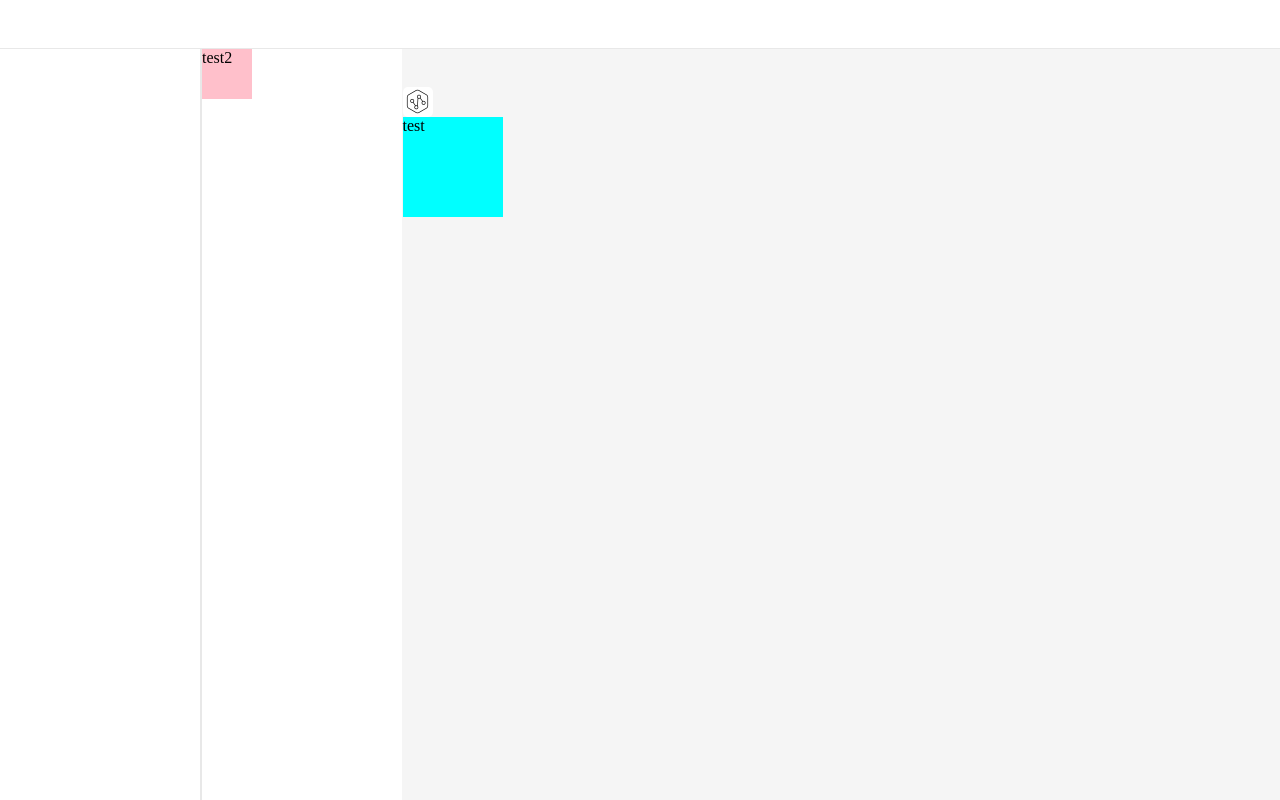
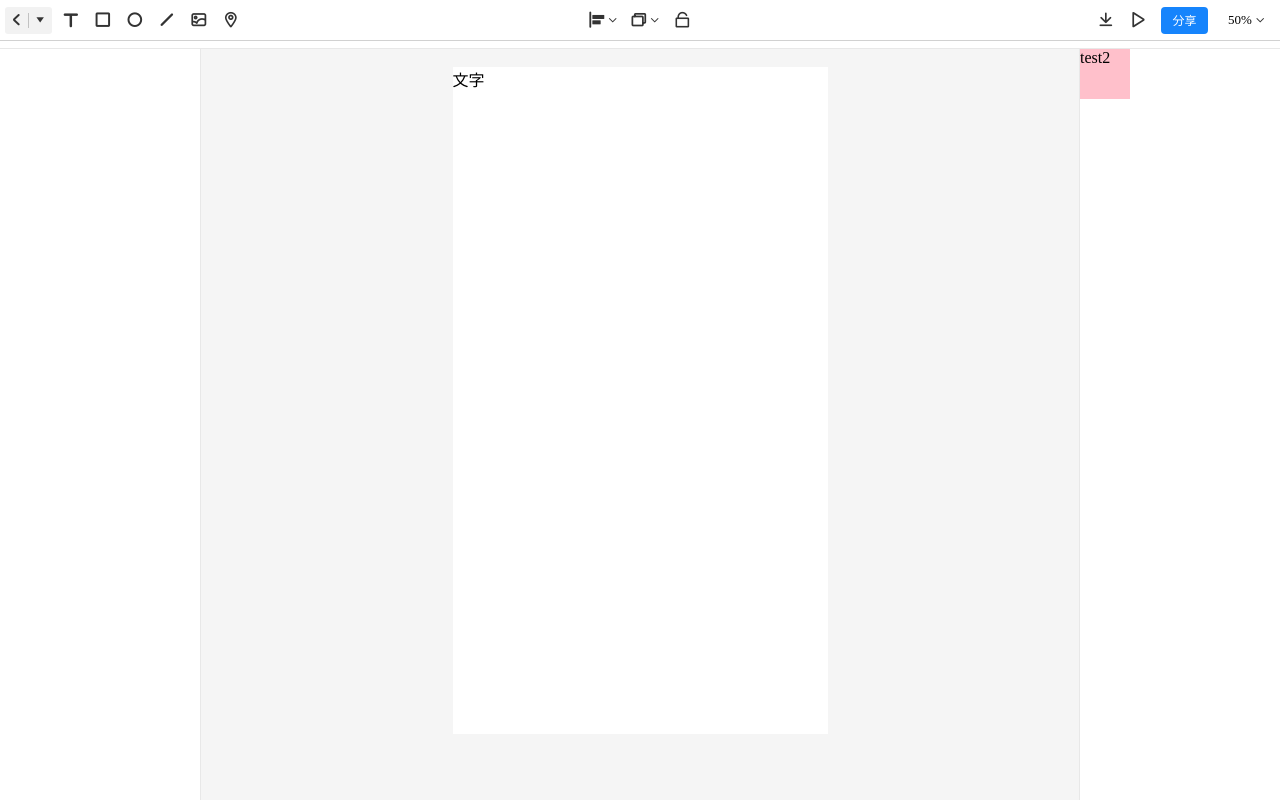
Before and after one commit to V-Gamer/lowCode, a Vue app: page /editPage in a window 1280 px wide. Built offline with nearby package versions, Linux system fonts and the light colour scheme.

Commit message:
修复组件拖动bug

```diff
--- a/src/components/component.vue
+++ b/src/components/component.vue
@@ -7,8 +7,6 @@
         :element="element"
         :style="{
           ...cmptStyle,
-          width: cmptStyle.width + 'px' || 'auto',
-          height: cmptStyle.height + 'px' || 'auto',
         }"
       ></vText>
     </template>
--- a/src/components/shape.vue
+++ b/src/components/shape.vue
@@ -4,17 +4,13 @@
     :style="{
       ...defaultStyle,
       'z-index': zIndex,
-      width: defaultStyle.width + 'px' || 'auto',
-      height: defaultStyle.height + 'px' || 'auto',
-      top: defaultStyle.top + 'px' || '',
-      left: defaultStyle.left + 'px' || '',
     }"
   >
     <div
       class="shape"
       :class="{ 'shape-active': active }"
       @click="fn_selectCurComponent(zIndex)"
-      @mousedown="fn_handleMouseDown"
+      @mousedown="fn_handleMouseDown($event)"
       @contextmenu="fn_handleContextmenu"
     >
       <div
@@ -79,8 +75,6 @@ export default {
         editMode: "edit",
       });
     },
-    // 按下鼠标事件
-    fn_handleMouseDown() {},
     // 用户点击组件时间事件
     fn_handleContextmenu() {},
     // 获取各个点的style
@@ -138,11 +132,11 @@ export default {
       // 获取默认样式
       const defaultStyle = { ...this.defaultStyle };
       let { height, width, top, left } = defaultStyle; // 组件的基本样式
-      height = Number(height);
-      width = Number(width);
-      top = Number(top);
-      left = Number(left);
-      console.log(top, left);
+      height = parseFloat(height);
+      width = parseFloat(width);
+      top = parseFloat(top);
+      left = parseFloat(left);
+      // console.log(top, left);
       const startX = mouseEvent.clientX; // 鼠标位置
       const startY = mouseEvent.clientY; // 鼠标位置
 
@@ -160,12 +154,12 @@ export default {
         const distanceY1 = startY - clientY;
         const distanceX1 = startX - clientX;
         if (name == "upperMiddle" || name == "lowerMiddle") {
-          defaultStyle.height = newHeight > 0 ? newHeight : 0;
+          defaultStyle.height = newHeight > 0 ? newHeight + "px" : 0;
         } else if (name == "middleLeft" || name == "middleRight") {
-          defaultStyle.width = newWidth > 0 ? newWidth : 0;
+          defaultStyle.width = newWidth > 0 ? newWidth + "px" : 0;
         } else {
-          defaultStyle.height = newHeight > 0 ? newHeight : 0;
-          defaultStyle.width = newWidth > 0 ? newWidth : 0;
+          defaultStyle.height = newHeight > 0 ? newHeight + "px" : 0;
+          defaultStyle.width = newWidth > 0 ? newWidth + "px" : 0;
         }
 
         // 移动点
@@ -173,15 +167,17 @@ export default {
           defaultStyle.top = newTop;
           defaultStyle.left = newLeft;
           defaultStyle.height =
-            distanceY1 + height > 0 ? distanceY1 + height : 0;
-          defaultStyle.width = distanceX1 + width > 0 ? distanceX1 + width : 0;
+            distanceY1 + height > 0 ? distanceY1 + height + "px" : 0;
+          defaultStyle.width =
+            distanceX1 + width > 0 ? distanceX1 + width + "px" : 0;
         } else if (name == "upperMiddle" || name == "upperRight") {
-          defaultStyle.top = newTop;
+          defaultStyle.top = newTop + "px";
           defaultStyle.height =
-            distanceY1 + height > 0 ? distanceY1 + height : 0;
+            distanceY1 + height > 0 ? distanceY1 + height + "px" : 0;
         } else if (name == "middleLeft" || name == "lowerLeft") {
-          defaultStyle.left = newLeft;
-          defaultStyle.width = distanceX1 + width > 0 ? distanceX1 + width : 0;
+          defaultStyle.left = newLeft + "px";
+          defaultStyle.width =
+            distanceX1 + width > 0 ? distanceX1 + width + "px" : 0;
         }
         // console.log(, startY); // 331 136
 
@@ -196,6 +192,34 @@ export default {
         // needSave &&
       };
 
+      document.addEventListener("mousemove", move);
+      document.addEventListener("mouseup", up);
+    },
+    // 按下鼠标事件
+    fn_handleMouseDown(e) {
+      if (this.zIndex == null) return;
+      e.preventDefault();
+      e.stopPropagation();
+
+      const defaultStyle = { ...this.defaultStyle };
+      const startY = e.clientY;
+      const startX = e.clientX;
+      const startTop = parseFloat(defaultStyle.top);
+      const startLeft = parseFloat(defaultStyle.left);
+
+      //拖动
+      const move = (moveEvent) => {
+        const currX = moveEvent.clientX;
+        const currY = moveEvent.clientY;
+        defaultStyle.top = currY - startY + startTop + "px";
+        defaultStyle.left = currX - startX + startLeft + "px";
+        this.$store.commit("componentData/fn_setComponentStyle", defaultStyle);
+      };
+      //拖动结束
+      const up = () => {
+        document.removeEventListener("mousemove", move);
+        document.removeEventListener("mouseup", up);
+      };
       document.addEventListener("mousemove", move);
       document.addEventListener("mouseup", up);
     },
--- a/src/store/componentData.js
+++ b/src/store/componentData.js
@@ -12,11 +12,12 @@ export default {
       state.editMode = data.editMode;
     },
     fn_setComponentStyle(state, data) {
+      if (!state.pagesComponents[state.curComponent]) return
       state.pagesComponents[state.curComponent].style = { ...data };
     },
     fm_upDateCanvasList(state, data) {
       state.pagesComponents = data;
-    }
+    },
   },
   actions: {
 
--- a/src/view/editPage/index.css
+++ b/src/view/editPage/index.css
@@ -58,11 +58,9 @@
   background: #ffffff;
   border-left: 1px solid #e8e8e8;
 }
-
-
-
-#test{
-  height: 100px;
-  width: 100px;;
-  background-color: aqua;
+.test2 {
+  position: absolute;
+  height: 50px;
+  width: 50px;
+  background-color: pink;
 }
--- a/src/view/editPage/index.less
+++ b/src/view/editPage/index.less
@@ -63,14 +63,6 @@
 
 
 
-
-#test{
-  position: absolute;
-  height: 100px;
-  width: 100px;;
-  background-color: aqua;
-}
-
 .test2{
   position: absolute;
   height: 50px;
--- a/src/view/editPage/index.vue
+++ b/src/view/editPage/index.vue
@@ -2,7 +2,9 @@
   <div class="edit-container">
     <!-- 工具栏区域 -->
     <div class="ed-toolBar-container">
-      <div class="ed-toolBar"></div>
+      <div class="ed-toolBar">
+        <ToolBar></ToolBar>
+      </div>
     </div>
     <div class="edit-area">
       <!-- 组件列表框 -->
@@ -11,7 +13,7 @@
       <div class="canvas-container">
         <div class="canvas-area">
           <!-- 画布大小由用户决定，此处用动态样式。我先默认随便用个宽高了 -->
-          <!-- <div class="canvas-box">
+          <div class="canvas-box">
             <div class="canvas" @click="fn_cancelSelectComponent"></div>
             <Shape
               v-for="(item, idx) in pagesComponents"
@@ -30,15 +32,13 @@
               </Cpnt>
             </Shape>
           </div>
-        </div> -->
-          <div class="sub-menu-container">
+        </div>
+        <!-- <div class="sub-menu-container">
           <componentPopup></componentPopup>
           <div class="canvas" @drop="handledrop($event)">
-              <!-- 拖拽功能实现 -->
-
             <div id="test" @mousedown="handleMouseDown($event)">test</div>
           </div>
-          </div>
+        </div> -->
       </div>
       <!-- 属性列表框 -->
       <div class="property-list-container">
@@ -55,22 +55,23 @@
       </div>
     </div>
   </div>
-  </div>
 </template>
 
 <script>
 import Shape from "../../components/shape.vue";
 import component from "../../components/component.vue";
-import componentPopup from "../../components/componentPopup/index.vue";
+// import componentPopup from "../../components/componentPopup/index.vue";
 import vButton from "../../components/component/v-button.vue";
+import ToolBar from "../../components/edToolBar/edToolBar.vue";
 
 export default {
   name: "editPage",
   components: {
     Shape: Shape,
     Cpnt: component,
-    ComponentPopup: componentPopup,
+    // ComponentPopup: componentPopup,
     vButton,
+    ToolBar
   },
   computed: {
     curComponent() {
@@ -129,7 +130,7 @@ export default {
   methods: {
     // 取消组件选择
     fn_cancelSelectComponent() {
-      console.log(this.$store.state.componentData.curComponent);
+      // console.log(this.$store.state.componentData.curComponent);
       if (this.$store.state.componentData.curComponent == undefined) return;
       this.$store.commit("componentData/fn_selectComponent", {
         curComponent: undefined,
--- a/src/view/test/index.vue
+++ b/src/view/test/index.vue
@@ -71,12 +71,12 @@ export default {
           events: {}, // 事件列表
           style: {
             // 组件样式
-            width: 200,
-            height: 30,
+            width: "200px",
+            height: "30px",
             fontSize: 14,
             fontWeight: 500,
-            top: 0,
-            left: 0,
+            // top: 0,
+            // left: 0,
           },
         },
       ],
```
Also changed, not shown: src/components/edToolBar/edToolBar.vue (+39 -31 lines), src/components/drag/index.vue (added). Lines whose indentation alone changed are shown as unchanged.
